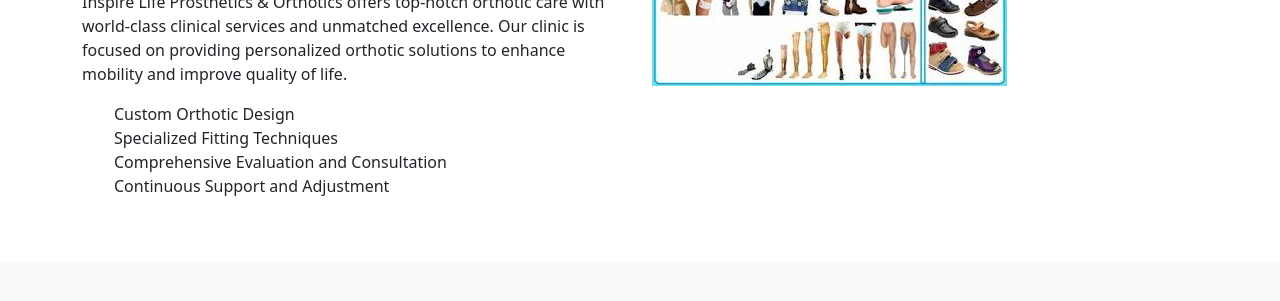
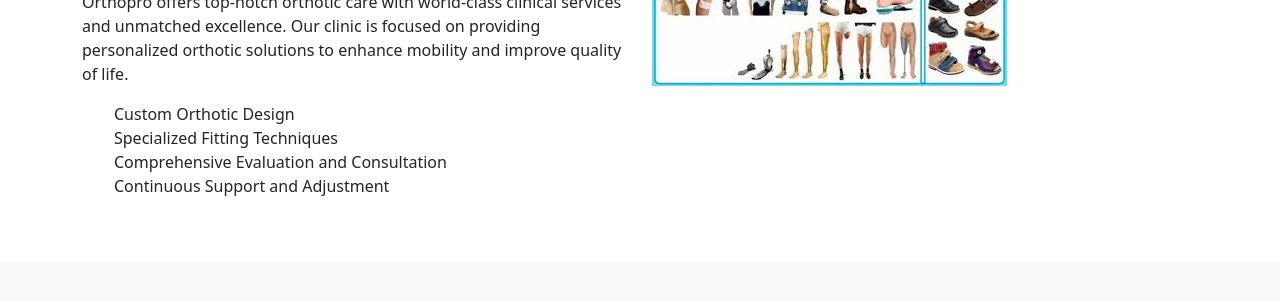
Before and after one commit to arunsinghh/Orthopro, a plain HTML site: page ortho.html in a window 1280 px wide. Shown: the part 372-673 px from the top of the page. Drawn offline with nearby package versions, Linux system fonts and the light colour scheme.

Commit message:
endolite

```diff
--- a/ortho.html
+++ b/ortho.html
@@ -50,7 +50,7 @@
         <div class="row">
             <div class="col-lg-6">
                 <h2>About Our Orthotic Services</h2>
-                <p>Inspire Life Prosthetics & Orthotics offers top-notch orthotic care with world-class clinical services and unmatched excellence. Our clinic is focused on providing personalized orthotic solutions to enhance mobility and improve quality of life.</p>
+                <p>Orthopro offers top-notch orthotic care with world-class clinical services and unmatched excellence. Our clinic is focused on providing personalized orthotic solutions to enhance mobility and improve quality of life.</p>
                 <ul>
                     <li>Custom Orthotic Design</li>
                     <li>Specialized Fitting Techniques</li>
```
